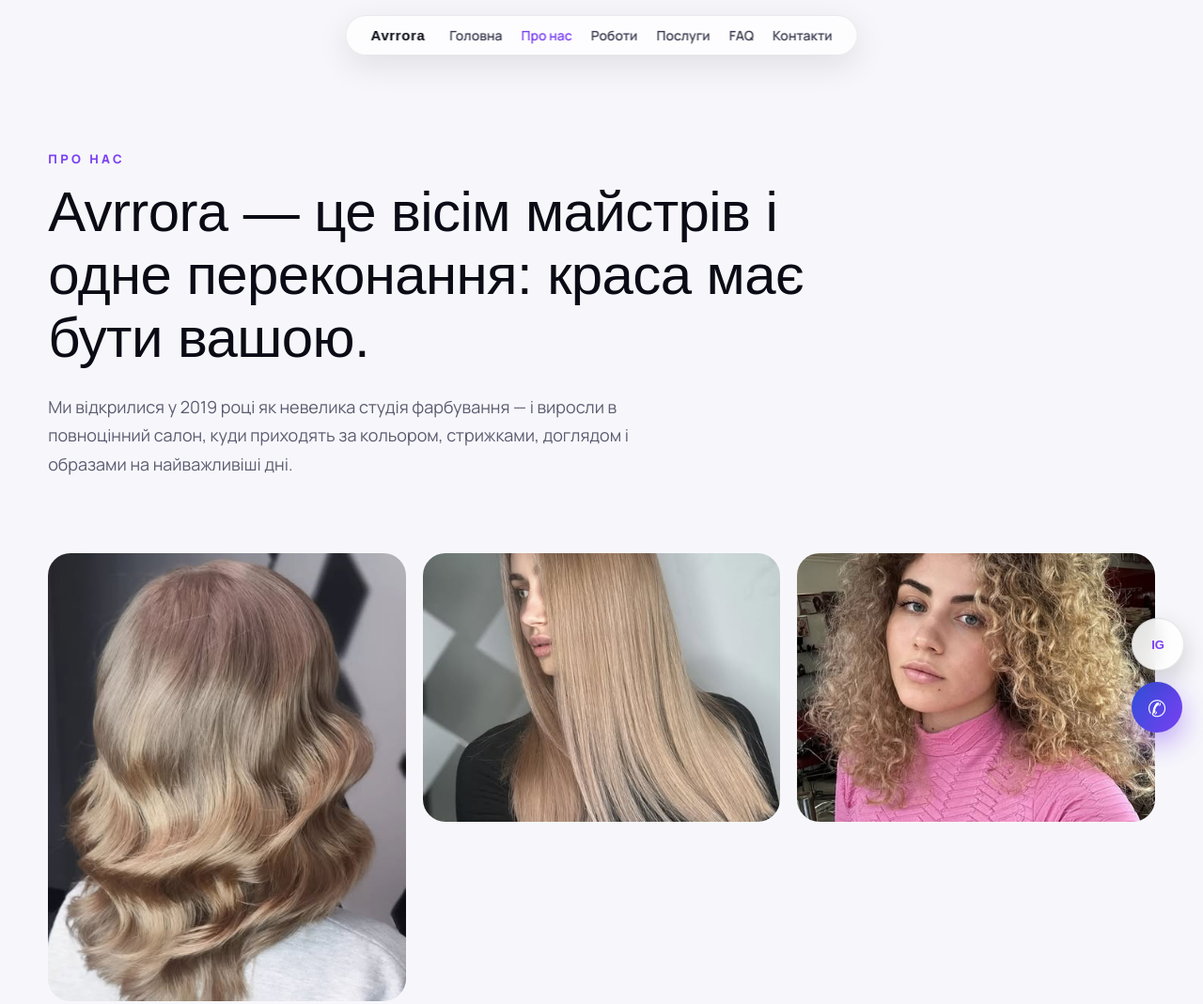
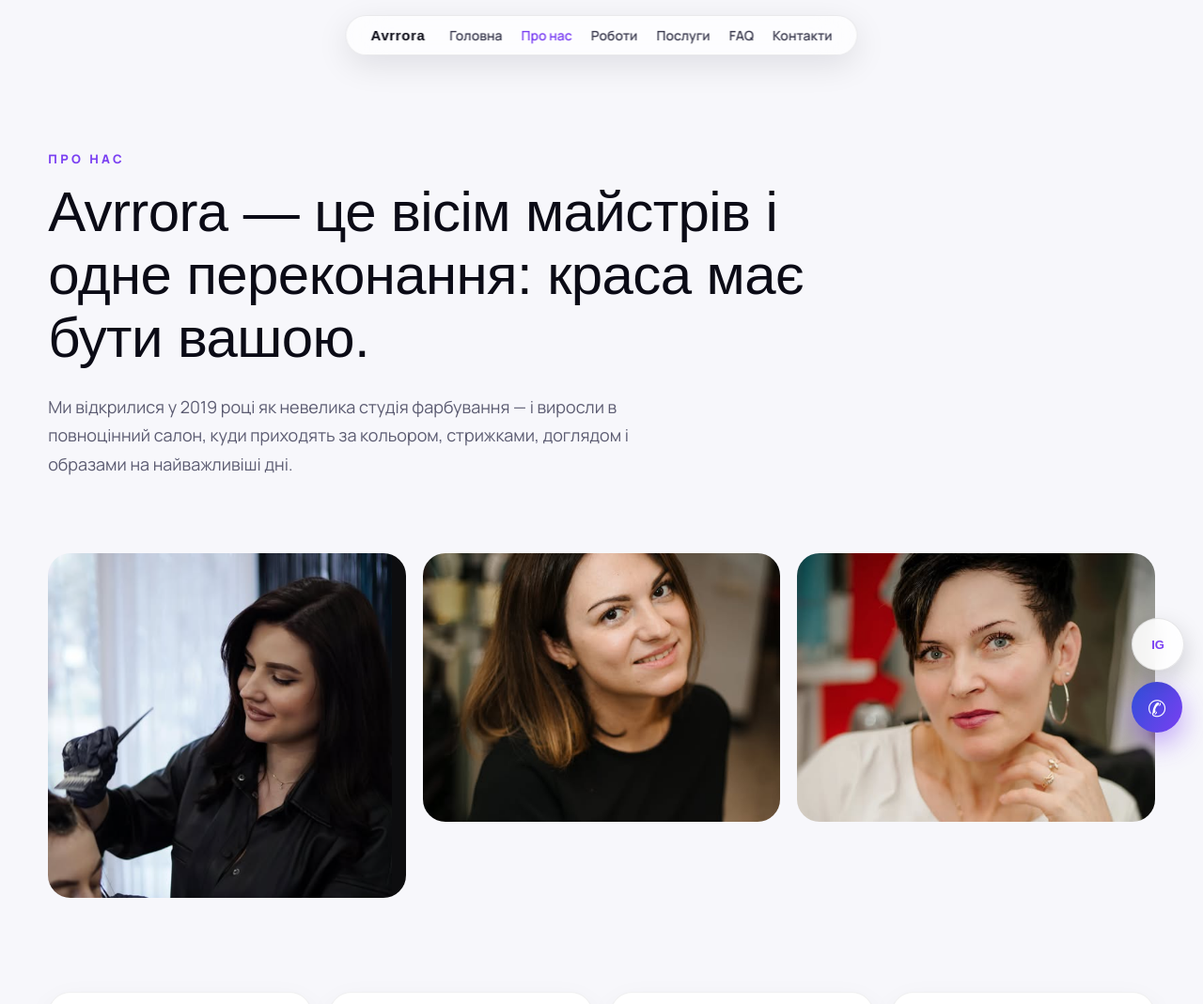
Before and after one commit to zhenyasichkar-ship-it/avrrora-salon, a plain HTML site: page about.html in a window 1280 px wide. Shown: the top 1069 px of the page at 94% size. Drawn offline with Linux system fonts and the light colour scheme; a web font is replaced by a local one.

Commit message:
About: show the team in the top collage
Replace the hair-result photos in the About top collage with three of the real
stylist photos so the section features the salon's team (as also shown in the
master cards below).

Co-Authored-By: Claude Opus 4.8 <noreply@anthropic.com>

```diff
--- a/about.html
+++ b/about.html
@@ -31,9 +31,9 @@ a{color:#2f4fd8;text-decoration:none;transition:color .3s;} a:hover{color:#7a3ff
 </header>
 <section style="width:min(1200px,92vw);margin:0 auto;padding:20px 0 60px;">
   <div style="display:grid;grid-template-columns:repeat(auto-fit,minmax(300px,1fr));gap:18px;">
-    <img data-reveal="1" src="images/result-rosegold-waves.jpg" alt="Голлівудські локони" style="width:100%;height:100%;min-height:340px;object-fit:cover;border-radius:24px;grid-row:span 2;"/>
-    <img data-reveal="1" src="images/result-beige-straight.jpg" alt="Бежевий блонд" style="width:100%;aspect-ratio:4/3;object-fit:cover;border-radius:24px;"/>
-    <img data-reveal="1" src="images/result-curls.jpg" alt="Кучері та натуральний об'єм" style="width:100%;aspect-ratio:4/3;object-fit:cover;border-radius:24px;"/>
+    <img data-reveal="1" src="images/master-1.png" alt="Майстри салону Avrrora" style="width:100%;height:100%;min-height:340px;object-fit:cover;object-position:center 25%;border-radius:24px;grid-row:span 2;"/>
+    <img data-reveal="1" src="images/master-3.jpg" alt="Команда Avrrora за роботою" style="width:100%;aspect-ratio:4/3;object-fit:cover;object-position:center 20%;border-radius:24px;"/>
+    <img data-reveal="1" src="images/master-4.jpg" alt="Наші майстри" style="width:100%;aspect-ratio:4/3;object-fit:cover;object-position:center 20%;border-radius:24px;"/>
   </div>
 </section>
 <section style="width:min(1200px,92vw);margin:0 auto;padding:40px 0 80px;">
```
